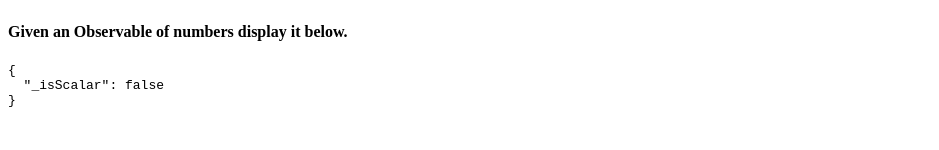
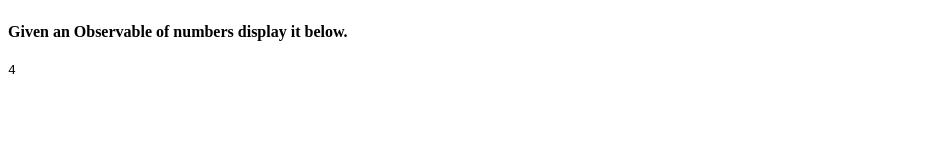
Before and after one commit to nagyadam2092/rxjs-in-angular-workshop, an Angular app: page / in a window 1280 px wide. Shown: the part 150-300 px from the top of the page, without its empty margins (0-939 px from the left). Built offline with nearby package versions, Linux system fonts and the light colour scheme.

Commit message:
exercise 2 solution

```diff
--- a/src/app/app.component.html
+++ b/src/app/app.component.html
@@ -7,6 +7,6 @@
 </div>
 <h4>Given an Observable of numbers display it below.</h4>
 
-<pre>{{source$ | json}}</pre>
+<pre>{{source$ | async | json}}</pre>
 
 <router-outlet></router-outlet>
```
